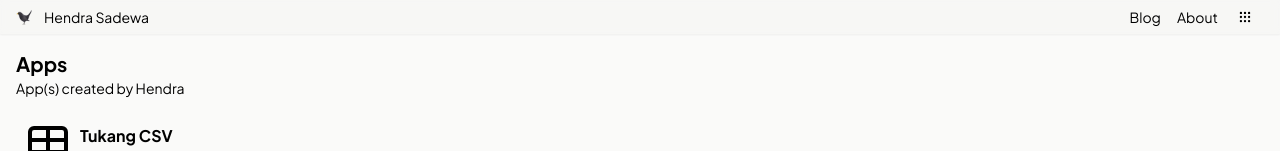
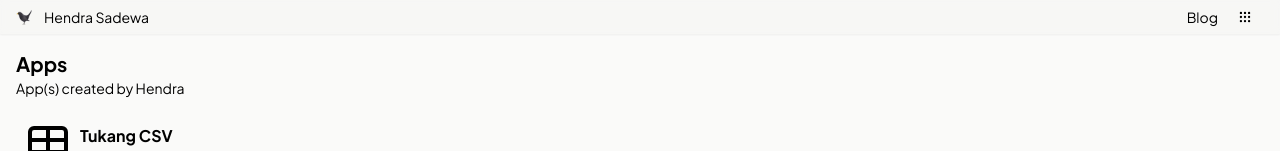
Before and after one commit to hendrasadewa/www, a SvelteKit app: page /app in a window 1280 px wide. Shown: the top 151 px of the page. Built offline with nearby package versions, Linux system fonts and the light colour scheme.

Commit message:
remove svx tempalte

```diff
--- a/src/lib/commons/components/SiteHeader/Menu.svelte
+++ b/src/lib/commons/components/SiteHeader/Menu.svelte
@@ -31,11 +31,6 @@
 						<AppAvatar name="Apps" icon={BoxesIcon} />
 					</NavLink>
 				</li>
-				<li>
-					<NavLink href="/about">
-						<AppAvatar name="About" icon={InfoIcon} />
-					</NavLink>
-				</li>
 			</ul>
 		</section>
 		<section id="applications">
--- a/src/lib/commons/components/SiteHeader/NavigationList.svelte
+++ b/src/lib/commons/components/SiteHeader/NavigationList.svelte
@@ -6,7 +6,4 @@
 	<li>
 		<NavLink href="/post">Blog</NavLink>
 	</li>
-	<li>
-		<NavLink href="/about">About</NavLink>
-	</li>
 </ul>
--- a/src/lib/domains/blog/components/Author.svelte
+++ b/src/lib/domains/blog/components/Author.svelte
@@ -3,7 +3,7 @@
 </script>
 
 <div class="flex w-full items-center gap-4">
-	<a href="/about" class="flex w-1/4 items-center justify-center">
+	<a href="/" class="flex w-1/4 items-center justify-center">
 		<img
 			src="/img/me-2.webp"
 			alt="author"
--- a/svelte.config.js
+++ b/svelte.config.js
@@ -1,9 +1,6 @@
-import { dirname, join } from 'node:path';
-
 import { mdsvex } from 'mdsvex';
 import { vitePreprocess } from '@sveltejs/vite-plugin-svelte';
 import adapter from '@sveltejs/adapter-cloudflare';
-import { fileURLToPath } from 'node:url';
 
 /** @type {import('@sveltejs/kit').Config} */
 const config = {
@@ -14,9 +11,6 @@ const config = {
 			backticks: true,
 			dashes: 'oldschool',
 		},
-		layout: {
-			article: dirname(fileURLToPath(import.meta.url)) + '/src/lib/domains/Blog/components/ArticleLayout.svelte'
-		}
 	})],
 	kit: {
 		adapter: adapter({
```
Also changed, not shown: 1 other file (tests, documents, lock files or other folders).
